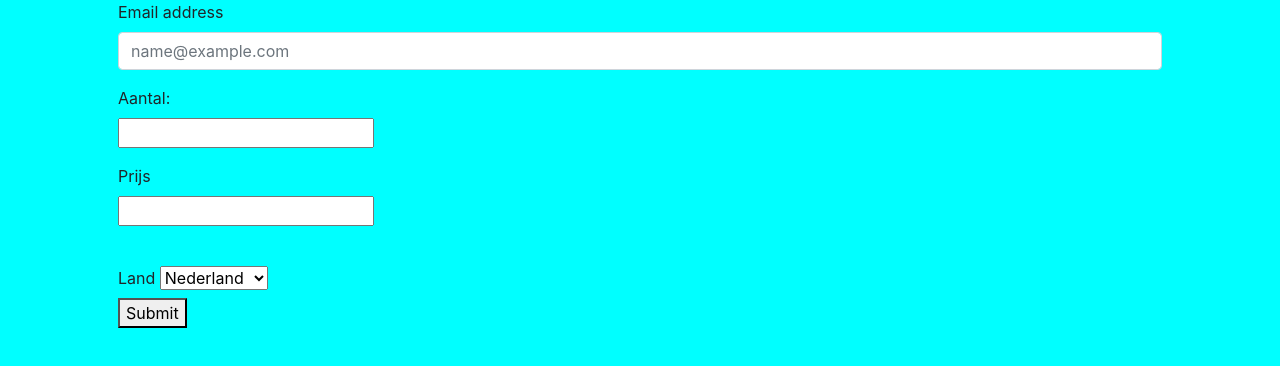
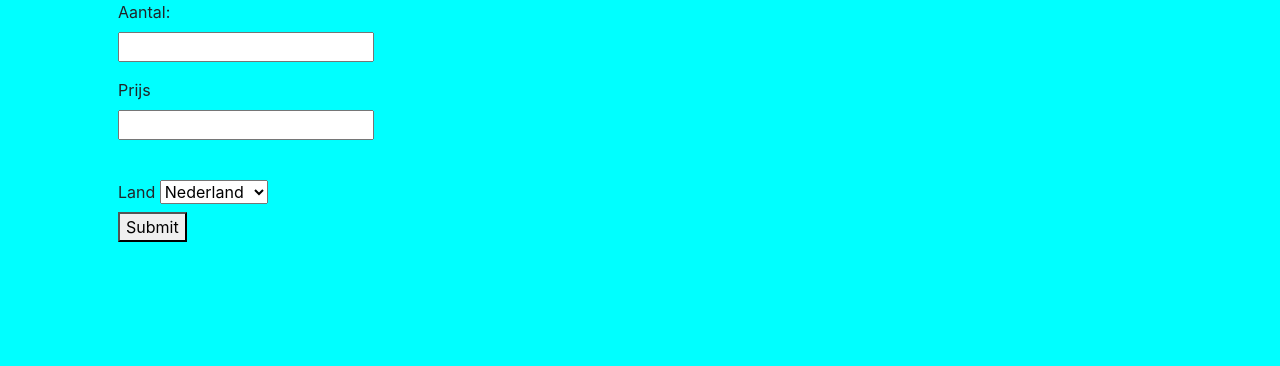
Before and after one commit to TygoHouweling/calculator, a plain HTML site: page index.html in a window 1280 px wide. Drawn offline with nearby package versions, Linux system fonts and the light colour scheme.

Commit message:
Update index.html

```diff
--- a/index.html
+++ b/index.html
@@ -11,10 +11,6 @@
 <body>
 <div class="container flex justify-content-center px-5">
   <form onsubmit="event.preventDefault()">
-          <div class="form-group">
-            <label for="exampleFormControlInput1">Email address</label>
-            <input type="email" class="form-control" id="exampleFormControlInput1" placeholder="name@example.com">
-          </div>
           <div class="form-group">
             <label for="num">Aantal:</label><br>
             <input type="total_items" id="total_items" name="num"><br>
```
